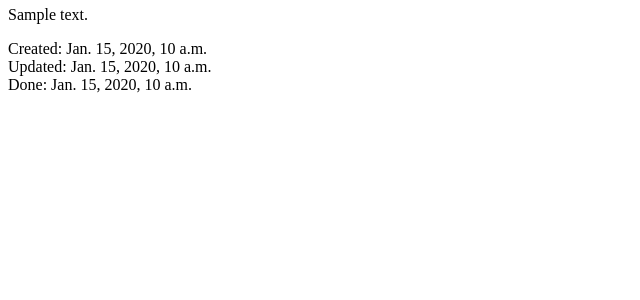
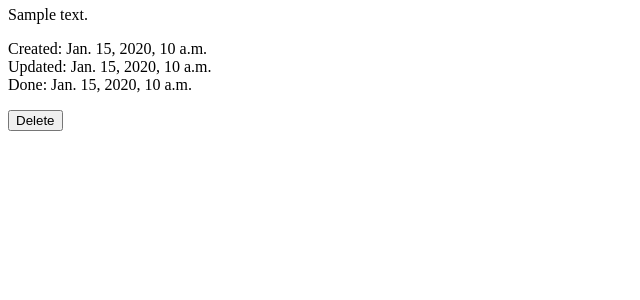
Before and after one commit to nikop/django-test, a Django app: page /todo/view/1 in a window 1280 px wide. Shown: the part 172-472 px from the top of the page, without its empty margins (0-640 px from the left). Run offline with Django 5.2, Linux system fonts and the light colour scheme; tables that the repository leaves empty hold one stand-in row (values such as "Sample post").

Commit message:
add delete option

```diff
--- a/app/testsite/urls.py
+++ b/app/testsite/urls.py
@@ -16,9 +16,10 @@ Including another URLconf
 """
 from django.contrib import admin
 from django.urls import path, include
+from todolist import views
 
 urlpatterns = [
-    # path(''),
+    path('', views.index),
     path('todo/', include('todolist.urls')),
     path('admin/', admin.site.urls),
 ]
--- a/app/todolist/templates/view.html
+++ b/app/todolist/templates/view.html
@@ -22,6 +22,12 @@
     </form>
 {% endif %}
 
+<form action="{% url 'item' item.id %}" method="post">
+    {% csrf_token %}
+    <input type="hidden" name="action" value="delete">
+    <input type="submit" value="Delete">
+</form>
+
 {% if not item.done %}
 <h2>Edit</h2>
 
--- a/app/todolist/views.py
+++ b/app/todolist/views.py
@@ -48,6 +48,10 @@ def view(request, id: int):
             todo.save()
 
             return HttpResponseRedirect(reverse("index"))
+        elif request.POST["action"] == "delete":
+            todo.delete()
+
+            return HttpResponseRedirect(reverse("index"))
         else:
             form = TodoItemForm(request.POST)
 
```
